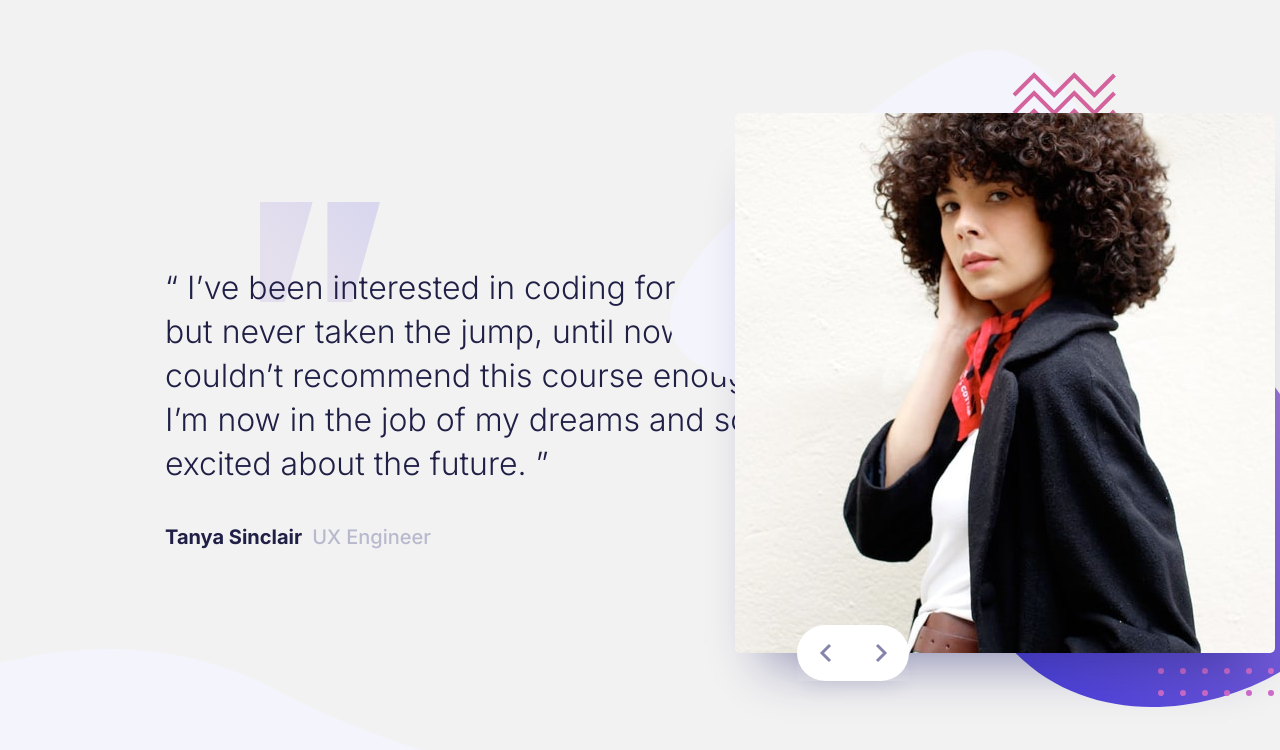
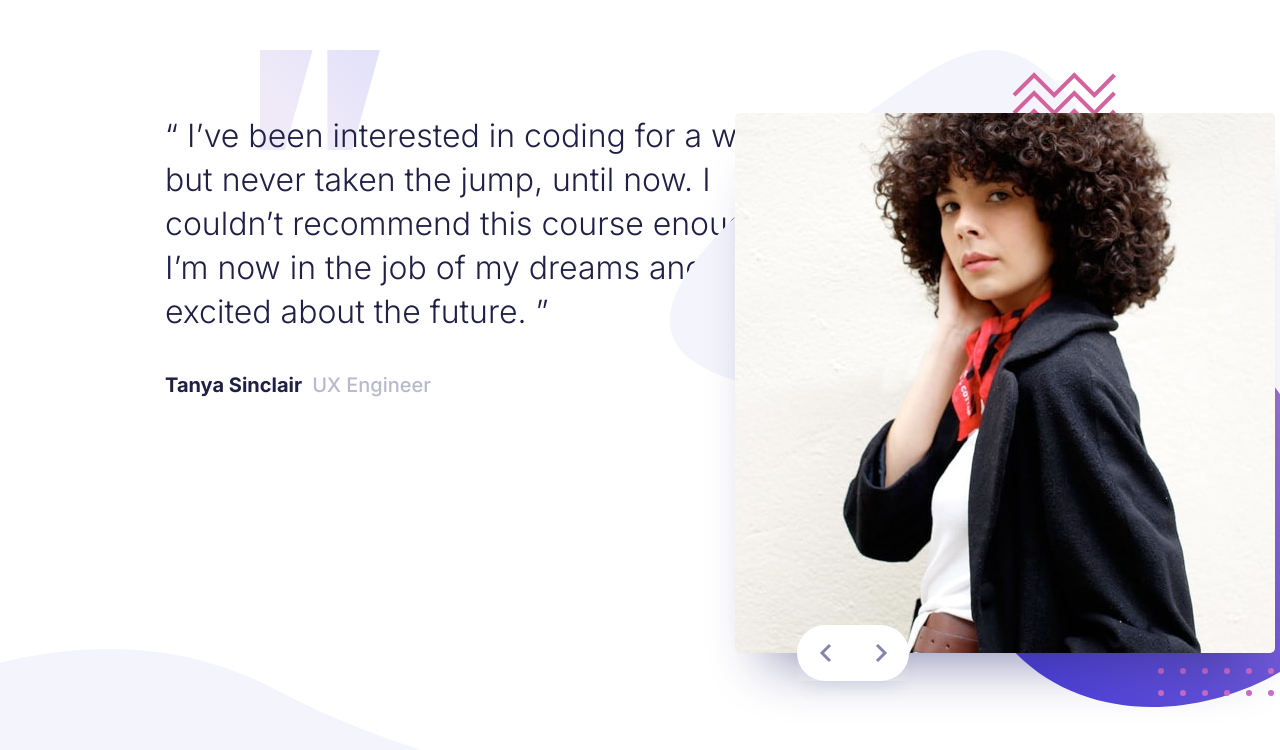
Before and after one commit to stephjoseph/coding-bootcamp-testimonials-slider-master, a website: page src/index.html in a window 1280 px wide. Shown: the top 750 px of the page. Drawn offline with Linux system fonts and the light colour scheme.

Commit message:
Update index.html

```diff
--- a/src/index.html
+++ b/src/index.html
@@ -15,7 +15,7 @@
     <title>Coding Bootcamp Testimonials Slider</title>
   </head>
   <body
-    class="grid h-[100vh] place-items-center bg-[#F2F2F2] bg-[url('../images/pattern-curve.svg')] bg-[length:285px_72px] bg-left-bottom bg-no-repeat font-['Inter'] xl:h-auto xl:bg-[length:610px_150.94px]"
+    class="grid h-[100vh] place-items-center bg-white bg-[url('../images/pattern-curve.svg')] bg-[length:285px_72px] bg-left-bottom bg-no-repeat font-['Inter'] xl:h-auto xl:bg-[length:610px_150.94px]"
   >
     <header class="absolute left-[-99999px] top-[-99999px]">
       <h1>Coding Bootcamp Testimonials Slider</h1>
@@ -24,7 +24,7 @@
       class="relative mx-auto mt-6 mb-[4.688rem] flex h-[35.5rem] w-[20.438rem] flex-col items-center xl:mt-[3.125rem] xl:ml-[10.313rem] xl:mr-[4.563rem] xl:mb-[5.813rem] xl:h-[41.063rem] xl:w-[75.125rem]"
     >
       <div
-        class="slide absolute top-0 flex flex-col items-center gap-8 transition-[visibility,_opacity] duration-300 ease-in xl:flex-row-reverse xl:gap-0"
+        class="slide absolute top-0 flex flex-col items-center gap-8 transition-[visibility,_opacity] duration-300 ease-in xl:flex-row-reverse xl:items-start xl:gap-0"
       >
         <div
           class="h-[19.25rem] w-full bg-[url('../images/pattern-bg.svg')] bg-contain bg-no-repeat px-[2.313rem] pt-[1.875rem] pb-[1.563rem] xl:ml-[-8.125rem] xl:h-[41.063rem] xl:w-[43.563rem] xl:pb-[3.375rem] xl:pr-[5.75rem] xl:pt-[3.938rem] xl:pl-[4.063rem]"
@@ -40,7 +40,7 @@
           </div>
         </div>
         <div
-          class="flex w-[19.438rem] flex-col items-center gap-[1.188rem] bg-[url('../images/pattern-quotes.svg')] bg-[length:60px_50px] bg-[center_top] bg-no-repeat pt-[1.563rem] text-center xl:h-[22.125rem] xl:w-[39.688rem] xl:items-start xl:gap-8 xl:bg-[length:120px_100px] xl:bg-[5.938rem_top] xl:pt-16 xl:text-left"
+          class="flex w-[19.438rem] flex-col items-center gap-[1.188rem] bg-[url('../images/pattern-quotes.svg')] bg-[length:60px_50px] bg-[center_top] bg-no-repeat pt-[1.563rem] text-center xl:mt-[10.25rem] xl:h-[22.125rem] xl:w-[39.688rem] xl:items-start xl:gap-8 xl:bg-[length:120px_100px] xl:bg-[5.938rem_top] xl:pt-16 xl:text-left"
         >
           <p
             class="text-lg font-light leading-6 tracking-normal text-[#202047] xl:text-[2rem] xl:leading-[2.75rem]"
```
